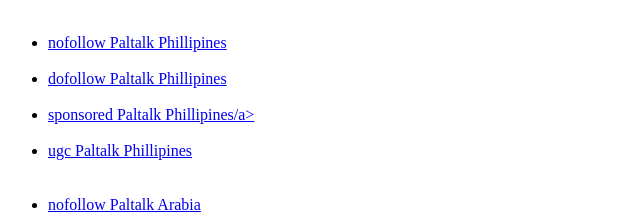
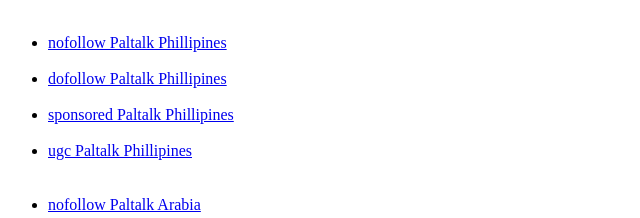
Before and after one commit to zonabisa/zonabisa.github.io, a plain HTML site: page index.html in a window 1280 px wide. Shown: the part 842-1060 px from the top of the page, 0-640 px from the left. Drawn offline with Linux system fonts and the light colour scheme.

Commit message:
Update index.html

```diff
--- a/index.html
+++ b/index.html
@@ -39,7 +39,7 @@
 
             <li><a href="/pages/ph.paltalk/nofollow.html">nofollow Paltalk Phillipines</a></li><br>
             <li><a href="/pages/ph.paltalk/dofollow.html">dofollow Paltalk Phillipines</a></li><br>
-            <li><a href="/pages/ph.paltalk/sponsored.html">sponsored Paltalk Phillipines/a></li><br>
+            <li><a href="/pages/ph.paltalk/sponsored.html">sponsored Paltalk Phillipines</a></li><br>
             <li><a href="/pages/ph.paltalk/ugc.html">ugc Paltalk Phillipines</a></li><br><br>
 
             <li><a href="/pages/arabia.paltalk/nofollow.html">nofollow Paltalk Arabia</a></li><br>
```
